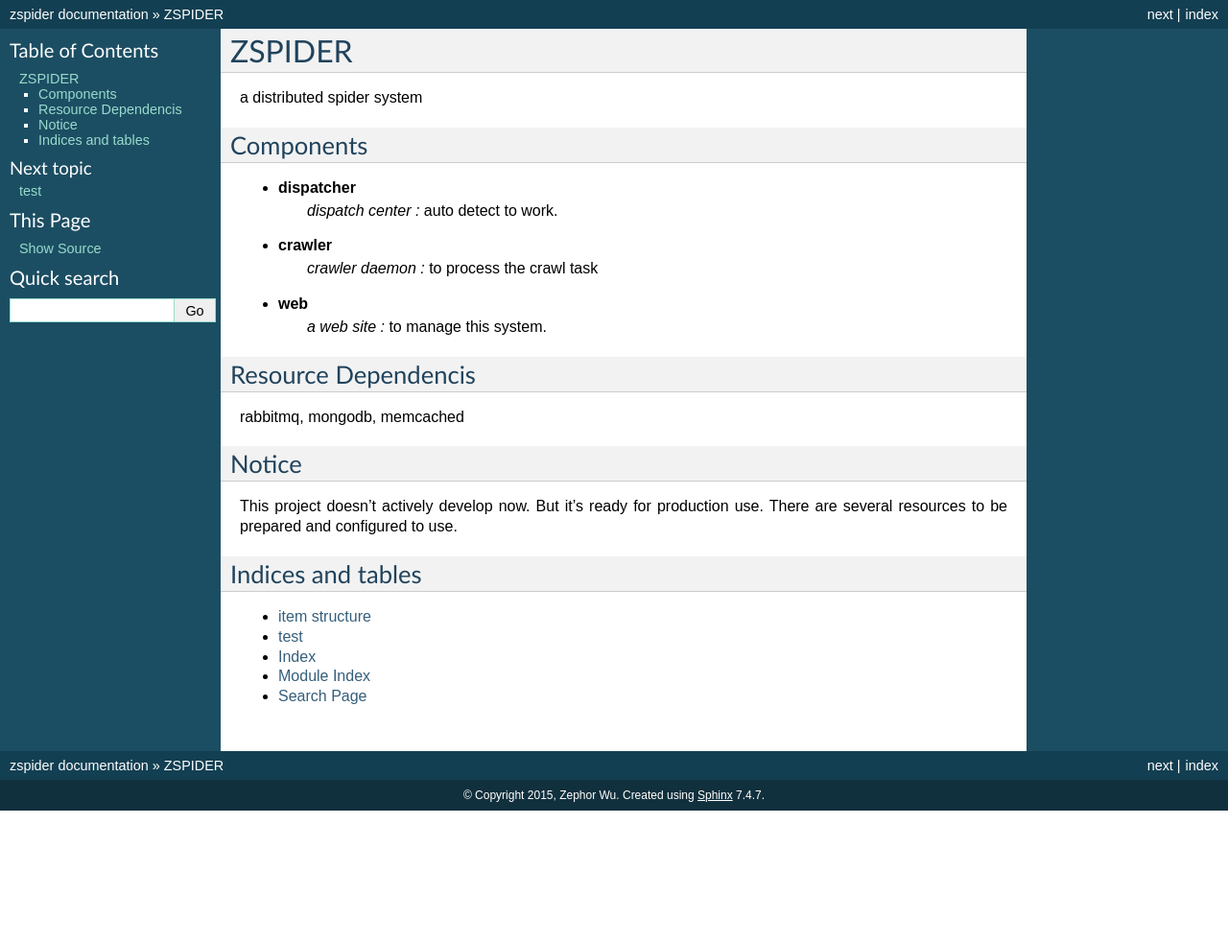
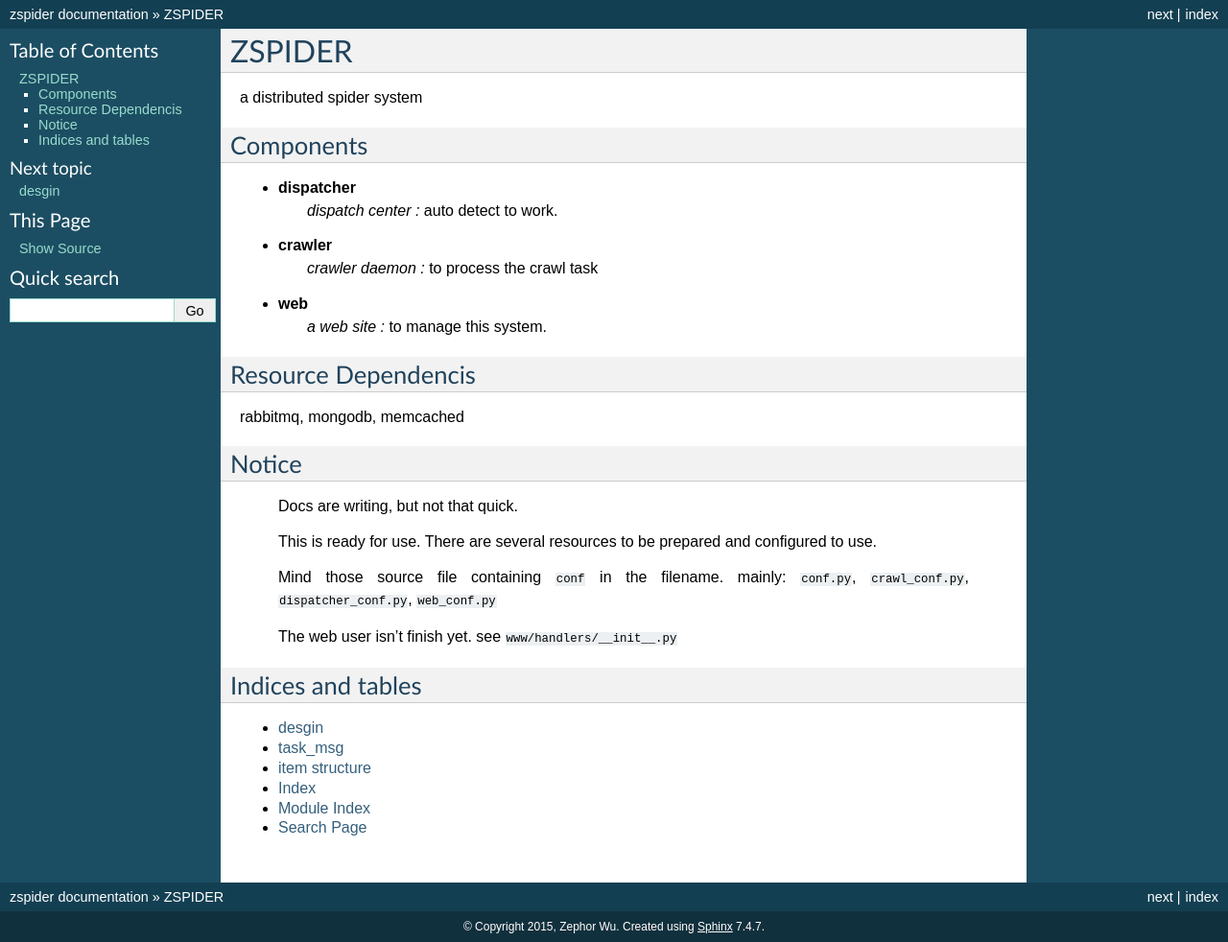
Before and after one commit to Zephor5/zspider, a Sphinx documentation site: the page built from docs/index.rst, in a window 1280 px wide. Shown: the whole page at 96% size. Built offline with Sphinx 7.4.7, drawn with Linux system fonts in a browser that asks for light colours; formulas are drawn with MathJax 3; before the commit the page ends 900 px from its top, so only the background shows below that.

Commit message:
see how to write a doc

```diff
--- a/docs/desgin.rst
+++ b/docs/desgin.rst
@@ -3,9 +3,7 @@
    :numbered:
    :hidden:
 
-   internal_message <internal_message.rst>
-
-====
-test
-====
+======
+desgin
+======
 &nbsp;&nbsp;&nbsp;&nbsp;to be continue
--- a/docs/index.rst
+++ b/docs/index.rst
@@ -32,14 +32,20 @@ rabbitmq, mongodb, memcached
 
 Notice
 ------
-This project doesn't actively develop now.
-But it's ready for production use. There are several resources to be prepared and configured to use.
+  Docs are writing, but not that quick.
+
+  This is ready for use. There are several resources to be prepared and configured to use.
+
+  Mind those source file containing ``conf`` in the filename. mainly: ``conf.py``, ``crawl_conf.py``, ``dispatcher_conf.py``, ``web_conf.py``
+
+  The web user isn't finish yet. see ``www/handlers/__init__.py``
 
 Indices and tables
 ------------------
 
+* :doc:`desgin`
+* :doc:`internal_message`
 * :doc:`item_info`
-* :doc:`desgin`
 * :ref:`genindex`
 * :ref:`modindex`
 * :ref:`search`
--- a/docs/item_info.rst
+++ b/docs/item_info.rst
@@ -1,3 +1,8 @@
+.. toctree::
+   :maxdepth: 1
+   :numbered:
+   :hidden:
+
 ==============
 item structure
 ==============
```
